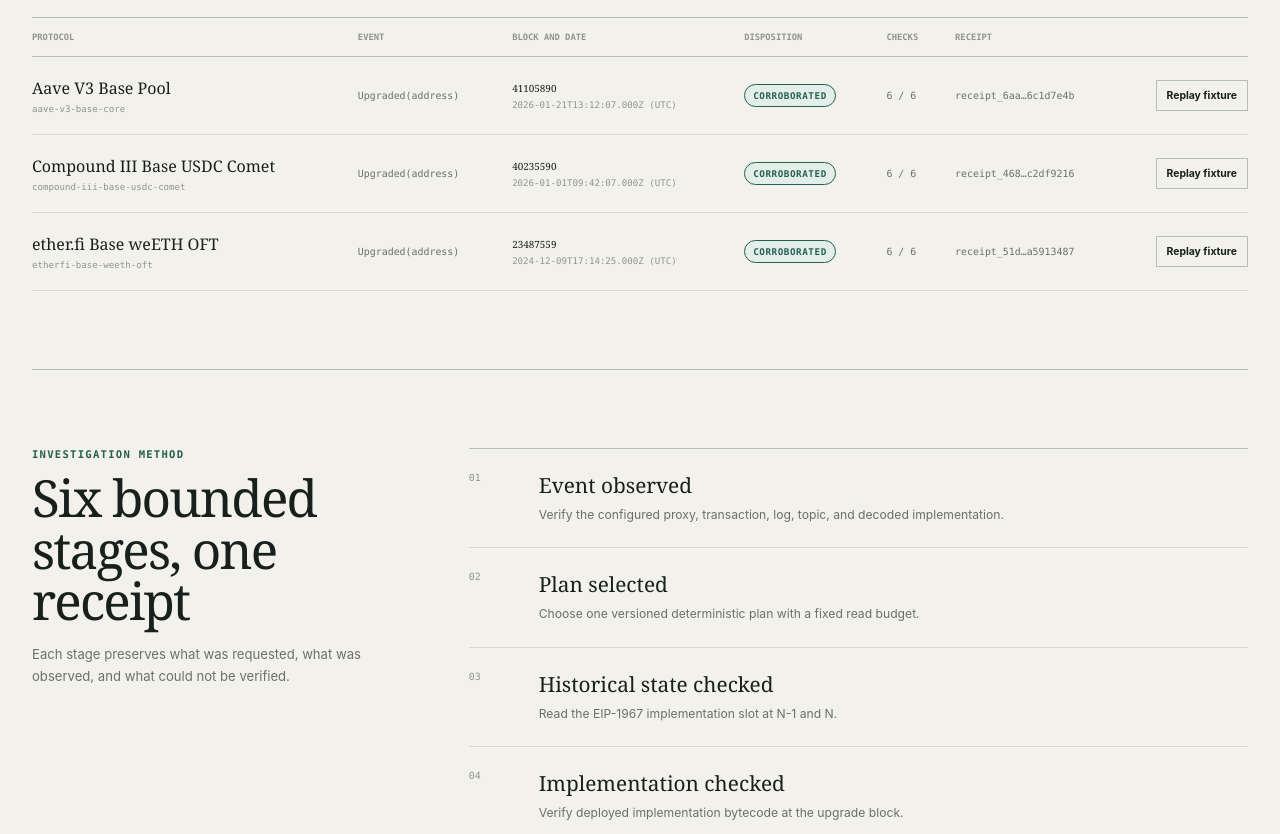
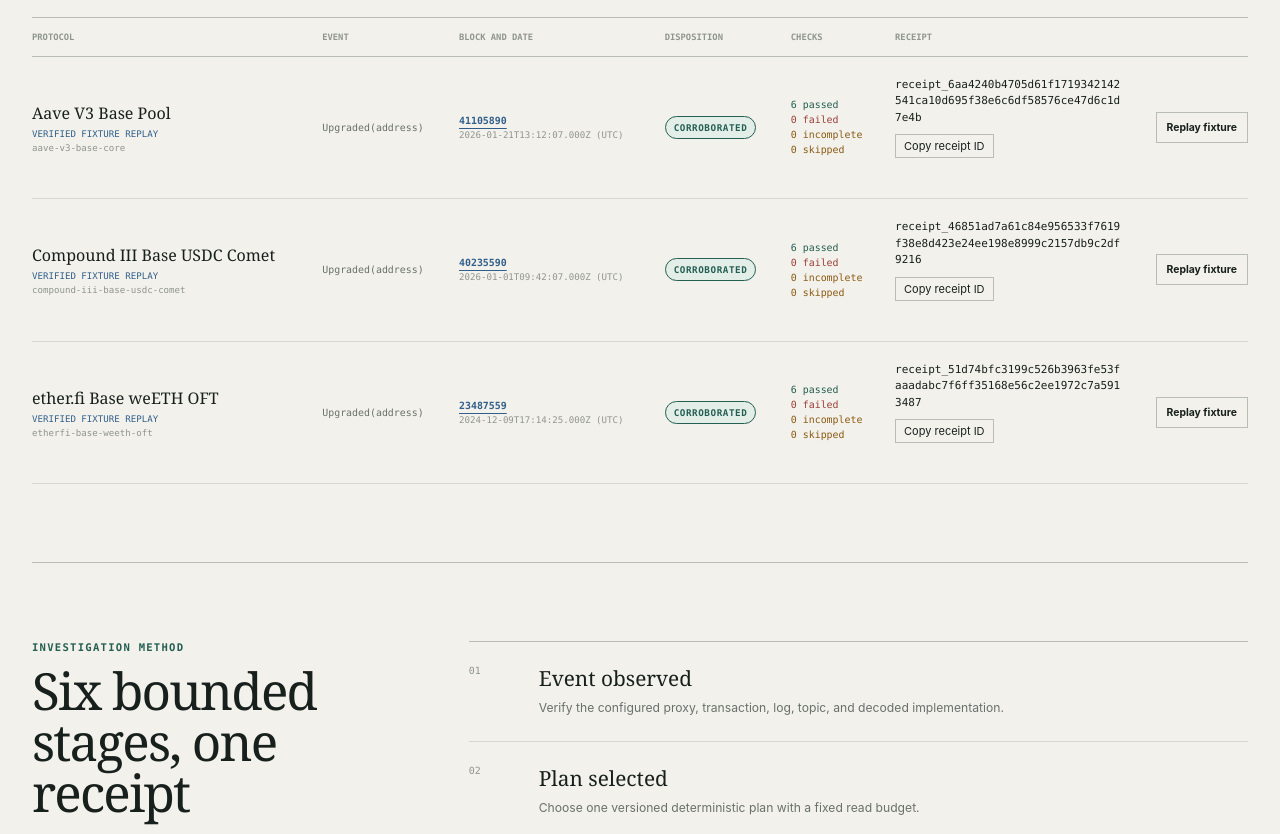
Before and after one commit to AjKadri/watchtower-agent, a website with bundled scripts: page public/index.html in a window 1280 px wide. Shown: the part 2516-3350 px from the top of the page. Built offline with nearby package versions, Linux system fonts and the light colour scheme; files whose address does not match are found by name.

Commit message:
feat: improve archive verification actions

```diff
--- a/public/app.js
+++ b/public/app.js
@@ -141,20 +141,43 @@
     const row = node("tr");
     const protocol = node("td");
     protocol.dataset.label = "Protocol";
-    protocol.append(node("strong", "", entry.protocol), node("span", "archive-profile-id", entry.profileId));
+    protocol.append(
+      node("strong", "", entry.protocol),
+      node("span", "archive-source-label", entry.sourceLabel),
+      node("span", "archive-profile-id", entry.profileId),
+    );
     const event = node("td", "mono", entry.event);
     event.dataset.label = "Event";
     const block = node("td");
     block.dataset.label = "Block and date";
-    block.append(node("strong", "mono", entry.block), node("span", "archive-date", formatUtcTimestamp(entry.timestamp)));
+    block.append(sourceLink(entry.block, entry.blockLink, "archive-block-link mono"), node("span", "archive-date", formatUtcTimestamp(entry.timestamp)));
     const disposition = node("td");
     disposition.dataset.label = "Disposition";
     disposition.append(badge(entry.disposition));
-    const checks = node("td", "mono", `${entry.checkCount} / ${entry.checkCount}`);
+    const checks = node("td", "mono");
     checks.dataset.label = "Checks";
-    const receipt = node("td", "mono receipt-cell", shortHash(entry.receiptId));
+    const checkCounts = node("span", "archive-check-counts");
+    for (const status of ["passed", "failed", "incomplete", "skipped"]) {
+      checkCounts.append(node("span", `archive-check-count ${status}`, `${entry.checkCounts[status]} ${status}`));
+    }
+    checks.append(checkCounts);
+    const receipt = node("td", "receipt-cell");
     receipt.dataset.label = "Receipt";
-    receipt.title = entry.receiptId;
+    const receiptId = node("code", "archive-receipt-id", entry.receiptId);
+    const copyStatus = node("span", "copy-status", "");
+    copyStatus.setAttribute("role", "status");
+    const copy = node("button", "copy-action", "Copy receipt ID");
+    copy.type = "button";
+    copy.addEventListener("click", async () => {
+      try {
+        if (!navigator.clipboard?.writeText) throw new Error("Clipboard unavailable");
+        await navigator.clipboard.writeText(entry.receiptId);
+        copyStatus.textContent = "Copied";
+      } catch {
+        copyStatus.textContent = "Copy unavailable";
+      }
+    });
+    receipt.append(receiptId, copy, copyStatus);
     const action = node("td");
     action.dataset.label = "Action";
     const replay = node("button", "replay-action", "Replay fixture");
--- a/public/styles.css
+++ b/public/styles.css
@@ -239,9 +239,20 @@
 .archive-table td:first-child, .archive-table th:first-child { padding-left: 0; }
 .archive-table td:last-child, .archive-table th:last-child { padding-right: 0; text-align: right; }
 .archive-table strong { display: block; margin-bottom: 5px; color: var(--ink); font-family: var(--serif); font-size: 1rem; font-weight: 400; }
-.archive-profile-id, .archive-date { display: block; color: var(--faint); font-family: var(--mono); font-size: 0.57rem; }
+.archive-profile-id, .archive-date, .archive-source-label { display: block; color: var(--faint); font-family: var(--mono); font-size: 0.57rem; }
+.archive-source-label { margin-bottom: var(--space-1); color: var(--blue); text-transform: uppercase; }
+.archive-block-link { display: block; width: fit-content; margin-bottom: var(--space-1); color: var(--blue); font-weight: 700; text-underline-offset: var(--space-1); }
 .mono { font-family: var(--mono); font-size: 0.62rem !important; }
-.receipt-cell { max-width: 180px; overflow-wrap: anywhere; }
+.archive-check-counts { display: grid; gap: var(--space-1); }
+.archive-check-count { overflow-wrap: anywhere; }
+.archive-check-count.passed { color: var(--accent); }
+.archive-check-count.failed { color: var(--red); }
+.archive-check-count.incomplete, .archive-check-count.skipped { color: var(--amber); }
+.receipt-cell { max-width: 230px; overflow-wrap: anywhere; }
+.archive-receipt-id { display: block; max-width: 100%; color: var(--ink); font-family: var(--mono); font-size: var(--text-xs); line-height: var(--leading-normal); overflow-wrap: anywhere; }
+.copy-action { margin-top: var(--space-2); padding: var(--space-1) var(--space-2); border: 1px solid var(--line-strong); color: var(--ink); background: transparent; cursor: pointer; font-size: var(--text-xs); }
+.copy-action:hover { border-color: var(--accent); color: var(--accent); background: var(--accent-soft); }
+.copy-status { display: block; min-height: var(--space-4); margin-top: var(--space-1); color: var(--muted); font-family: var(--mono); font-size: var(--text-xs); }
 .replay-action { padding: 8px 10px; border: 1px solid var(--line-strong); color: var(--ink); background: transparent; cursor: pointer; font-size: 0.65rem; font-weight: 700; }
 .replay-action:hover { border-color: var(--accent); color: var(--accent); background: var(--accent-soft); }
 .archive-empty { padding: 52px 20px; border: 1px solid var(--line); color: var(--muted); text-align: center; }
--- a/public/view-model.js
+++ b/public/view-model.js
@@ -39,8 +39,24 @@
     product: profile.product,
     targetPurpose: profile.targetPurpose,
     isActive: profile.id === activeProfileId,
-    availability: profile.id === activeProfileId ? "Live RPC available" : "Verified fixture replay",
+    availability: profile.id === activeProfileId ? "Live scan eligible" : "Verified fixture replay",
   }));
+}
+
+export function countInvestigationChecks(receipt) {
+  const counts = { passed: 0, failed: 0, incomplete: 0, skipped: 0 };
+  const recordedIds = new Set();
+  for (const check of receipt?.checks ?? []) {
+    recordedIds.add(check.id);
+    if (check.status === "passed") counts.passed += 1;
+    else if (check.status === "failed" || check.status === "mismatch") counts.failed += 1;
+    else if (check.status === "skipped") counts.skipped += 1;
+    else counts.incomplete += 1;
+  }
+  for (const checkId of receipt?.plan?.skippedChecks ?? []) {
+    if (!recordedIds.has(checkId)) counts.skipped += 1;
+  }
+  return { ...counts, total: counts.passed + counts.failed + counts.incomplete + counts.skipped };
 }
 
 export function buildArchiveEntries(profiles) {
@@ -52,10 +68,12 @@
       protocol: profile.displayName,
       event: profile.event,
       block: profile.block.number,
+      blockLink: profile.links.block,
       timestamp: profile.block.timestamp,
       disposition: profile.disposition,
-      checkCount: profile.receipt.checks.length,
+      checkCounts: countInvestigationChecks(profile.receipt),
       receiptId: profile.receipt.receiptId,
+      sourceLabel: "Verified fixture replay",
     }));
 }
 
```
Also changed, not shown: tests/frontend.test.js (+32 -3 lines).
